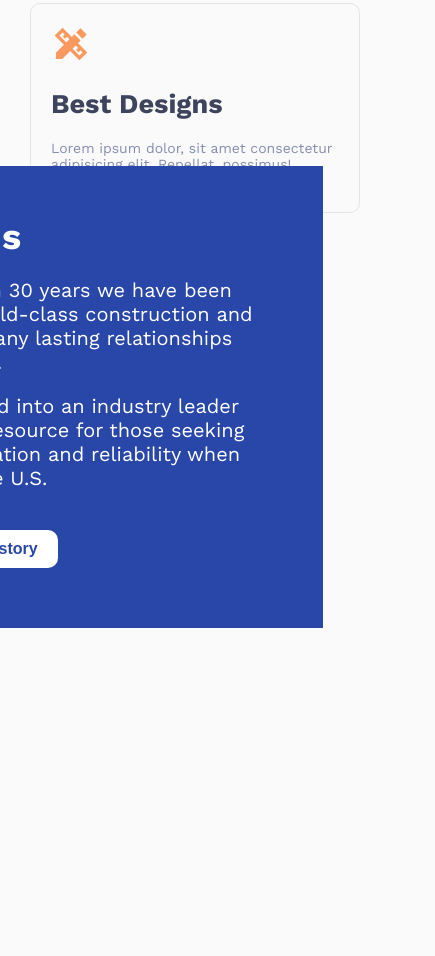
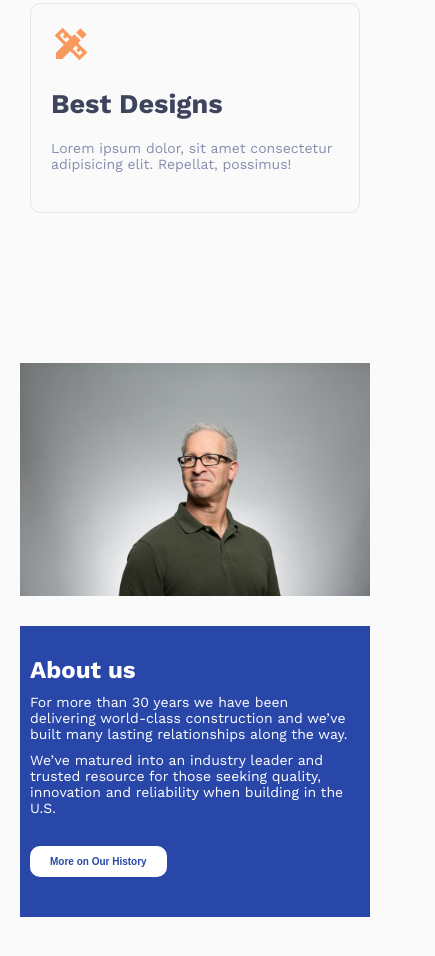
Before and after one commit to ykkhmrdn/the-box, a plain HTML site: page index.html in a window 390 px wide. Shown: the part 1280-2236 px from the top of the page, 435 px wide, since content can reach past the window. Before the commit the page ends 1908 px from the top, so only its background shows below. Drawn offline with nearby package versions, Linux system fonts and the light colour scheme.

Commit message:
Update styles for responsive design

```diff
--- a/assets/css/style.css
+++ b/assets/css/style.css
@@ -361,18 +361,19 @@ body {
     display: flex;
     justify-content: center;
     align-items: center;
-    padding: 74px 424px 202px 11px;
+    margin: 74px 0 202px 0;
     position: relative;
 }
 
 .about-img {
-    width: 80%;
+    width: 60%;
     height: auto;
+    margin: 0 300px 0 0;
 }
 
 .about-content {
     position: absolute;
-    right: 112px;
+    right: 100px;
     background: var(--primary-color);
     padding: 50px 60px 60px 40px;
     z-index: 1;
@@ -381,7 +382,7 @@ body {
     flex-direction: column;
     justify-content: center;
     align-items: flex-start;
-    gap: 20px;
+    gap: 10px;
 }
 
 .about-content h2 {
@@ -423,4 +424,62 @@ body {
     scale: 1.03;
 }
 
+@media screen and (max-width: 1024px) {
+
+    .about-img {
+        width: 60%;
+        margin: 0 200px 0 0;
+    }
+
+    .about-content {
+        right: 50px;
+        width: 40%;
+        padding: 30px 20px 40px 10px;
+    }
+
+    .about-content h2 {
+        font-size: 24px;
+    }
+
+    .about-content p {
+        font-size: 14px;
+    }
+
+    .about-content button {
+        font-size: 10px;
+    }
+}
+
+@media screen and (max-width: 768px) {
+
+    .about {
+        flex-direction: column;
+        margin: 40px 20px 60px 20px;
+    }
+
+    .about-img {
+        width: 100%;
+        margin: 0 0 30px 0;
+    }
+
+    .about-content {
+        position: relative;
+        right: 0;
+        width: 100%;
+        padding: 30px 20px 40px 10px;
+    }
+
+    .about-content h2 {
+        font-size: 24px;
+    }
+
+    .about-content p {
+        font-size: 14px;
+    }
+
+    .about-content button {
+        font-size: 10px;
+    }
+}
+
 /* End About */
```
Also changed, not shown: index.html (+4 -0 lines).
